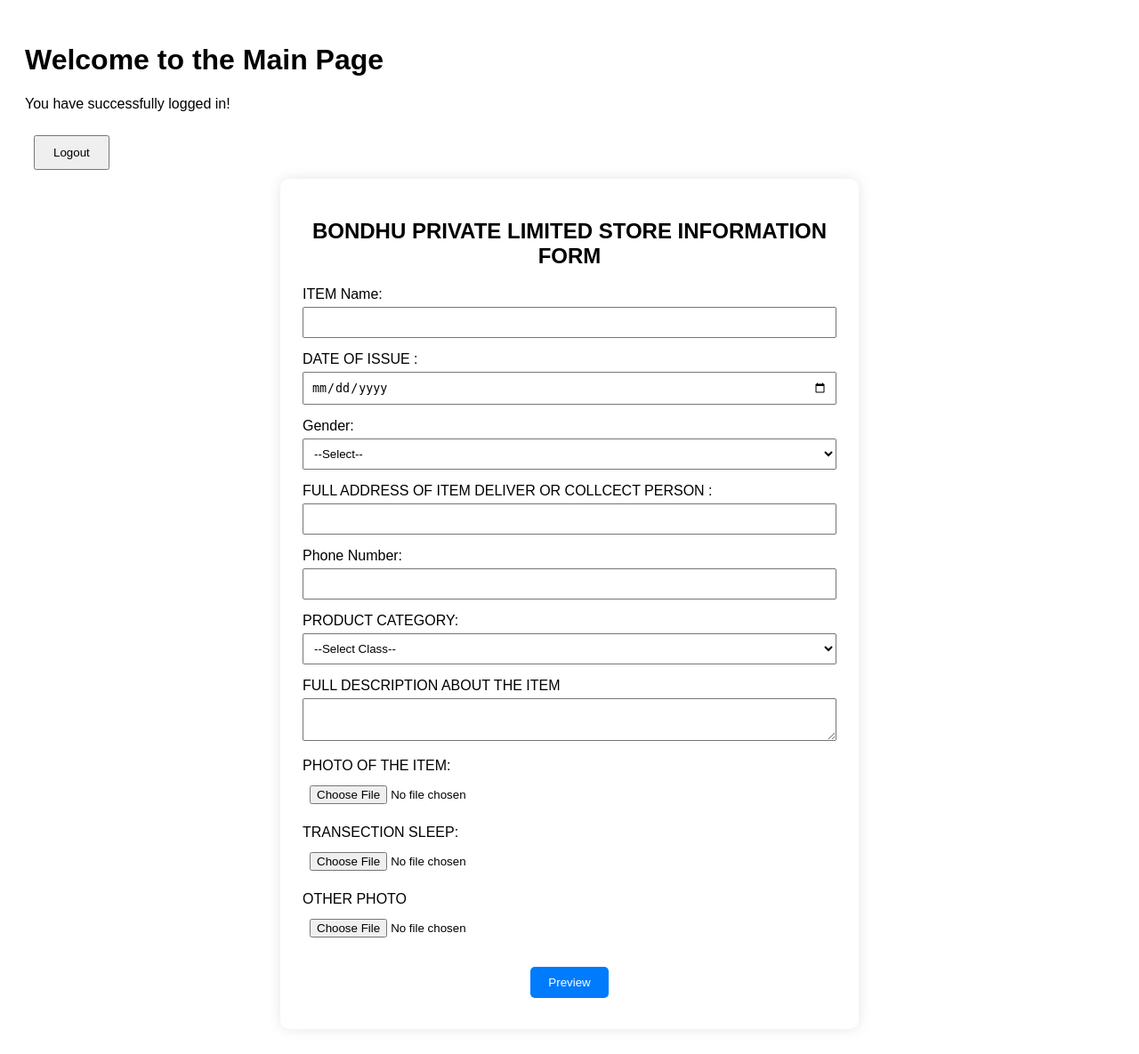
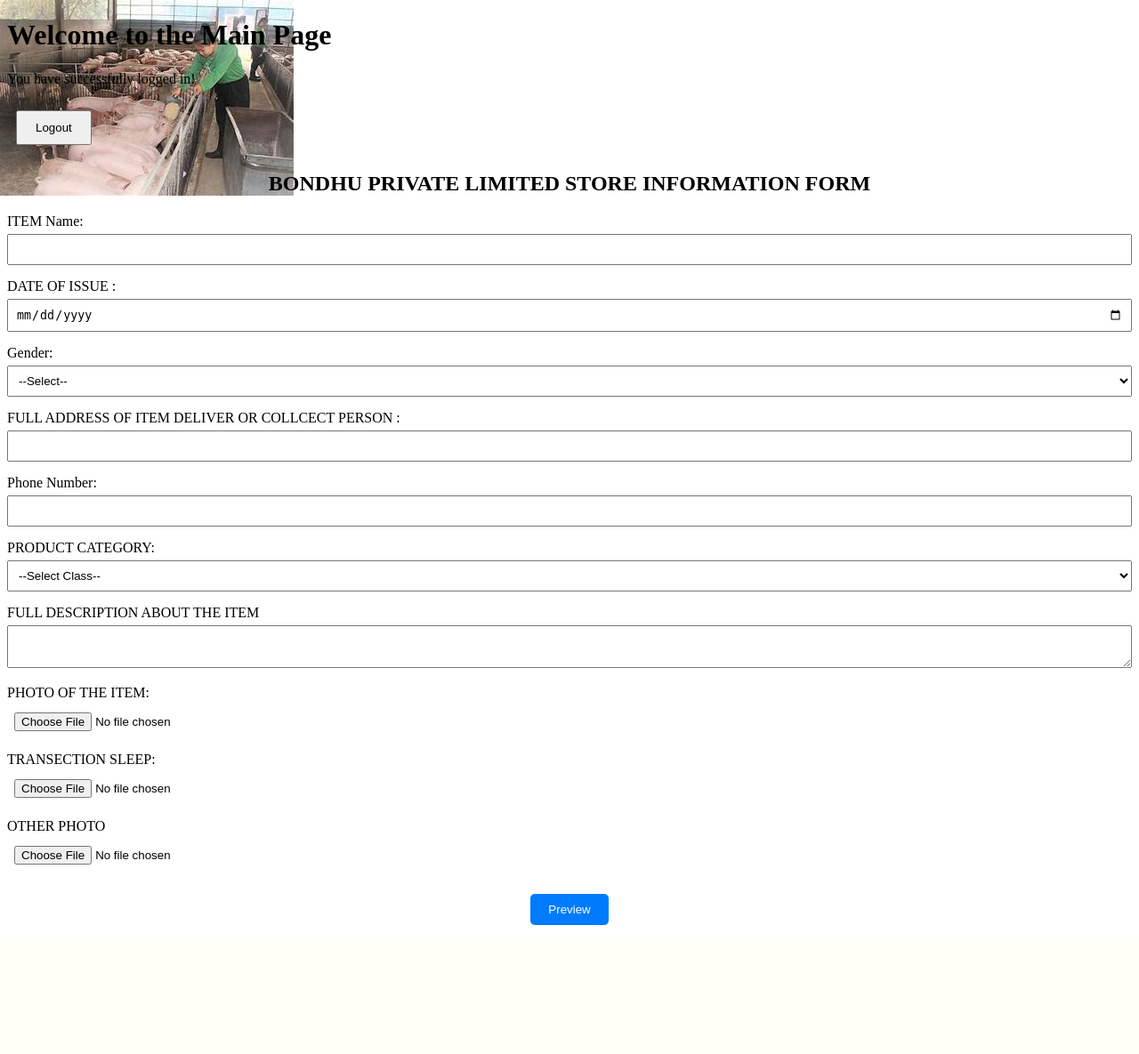
Before and after one commit to jituloying1/DoxtiLogestic, a PHP site: page / in a window 1280 px wide. Shown: the whole page at 89% size. After the commit the page ends 1040 px from the top, so only its background shows below. Run offline with PHP 8.4, Linux system fonts and the light colour scheme.

Commit message:
Update main.css

```diff
--- a/main.css
+++ b/main.css
@@ -1,4 +1,7 @@
 body {
+  background-image: url('OIP.jpg');
+    background-repeat: no-repeat;
+}
   font-family: Arial, sans-serif;
   /*background-color: #f0f8ff;*/
   padding: 20px;
```
